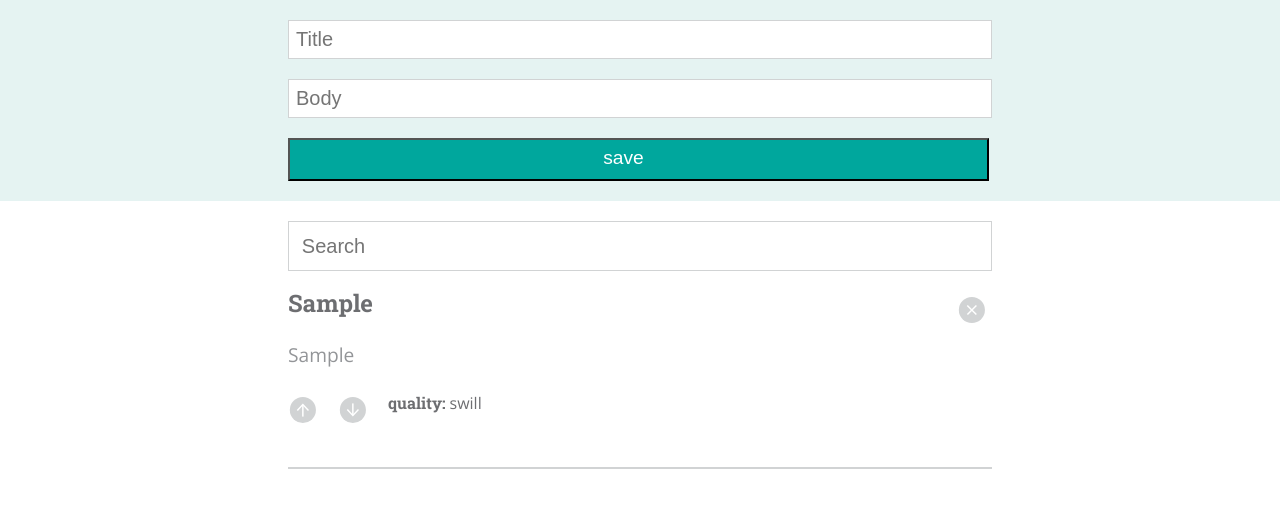
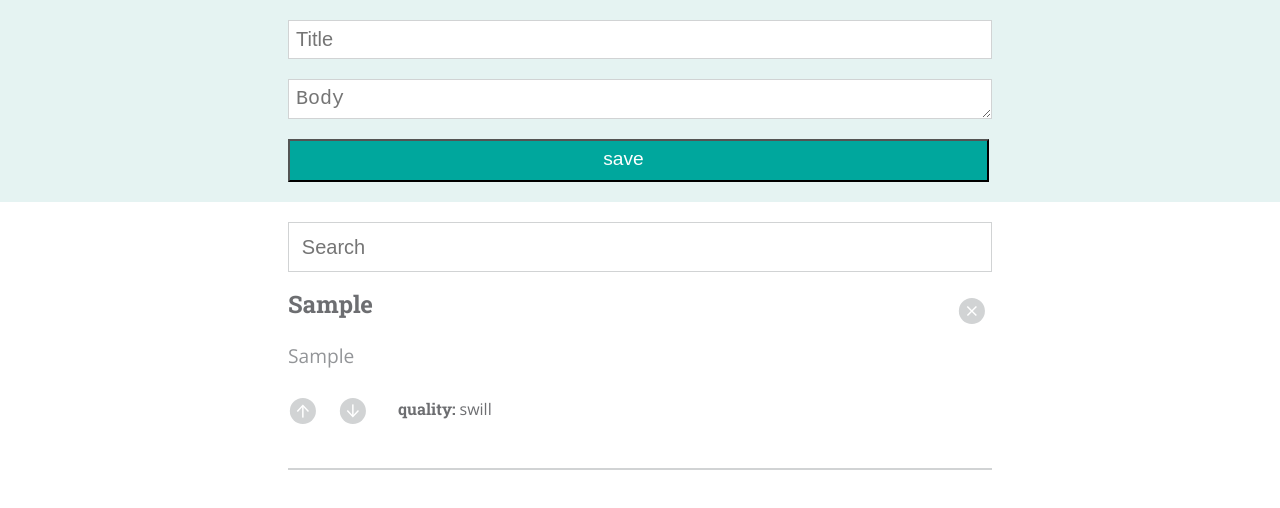
Before and after one commit to rrgayhart/intro-sass-ideabox, a plain HTML site: page index.html in a window 1280 px wide. Both pictures are taken after typing "Sample", "Sample" into the empty fields and a click on the button "save". Shown: the part 88-596 px from the top of the page. Drawn offline with nearby package versions, Linux system fonts and the light colour scheme.

Commit message:
Update text area for body and adjust margins on quality.

```diff
--- a/index.html
+++ b/index.html
@@ -1,6 +1,5 @@
 <!DOCTYPE html>
 <html lang="en">
-
   <head>
   	<meta charset="utf-8">
   	<title>IdeaBox For Casey & Kyle</title>
@@ -10,19 +9,15 @@
   	<link href="reset.css" rel="stylesheet" media="all">
   	<link href="styles.css" rel="stylesheet" media="all">
   </head>
-
   <body>
     <div class="input-container">
       <section class="input-area">
         <h1><span class="title-span">idea</span>box</h1>
         <input type="text" class="text-input title-input" placeholder="Title">
-        <input type="textarea" class="text-input body-input" placeholder="Body">
+        <textarea class="text-input body-input" placeholder="Body"></textarea>
         <button class="save-button">save</button>
       </section>
-
     </div>
-<!-- Changed below to div so we can add articles, each article will be a content card  -->
-
       <section class="new-idea-area">
         <input type="text" class="text-input search-input" placeholder="Search">
         <div class="idea-list">
--- a/styles.css
+++ b/styles.css
@@ -37,6 +37,10 @@
 .body-input,
 .search-input {
   margin-top: 20px;
+}
+
+.body-input {
+  height: 40px;
 }
 
 .image {
@@ -142,7 +146,8 @@
 }
 
 .current-quality {
-  margin: 0 20px;
+  margin: 5px 0 0 30px;
+
 }
 
 @media screen and (max-width: 700px){
```
Lines whose indentation alone changed are shown as unchanged.
